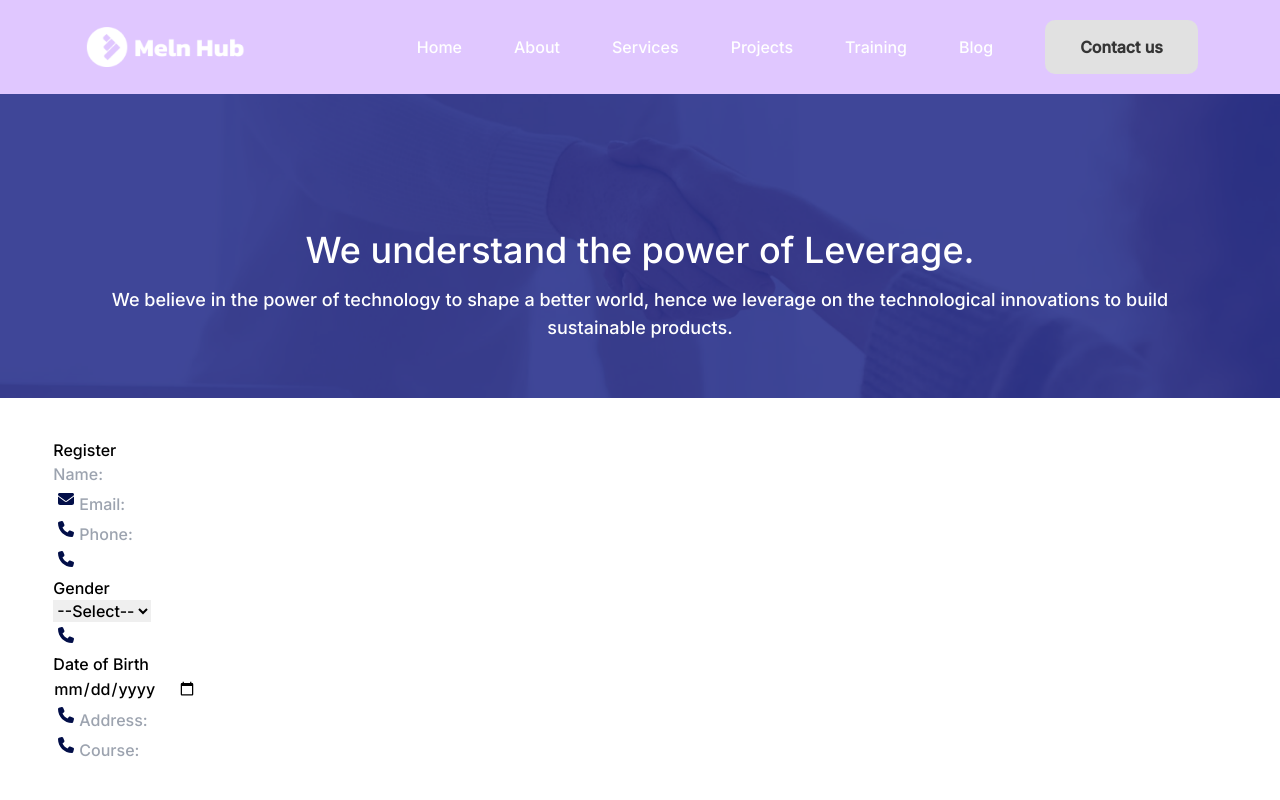
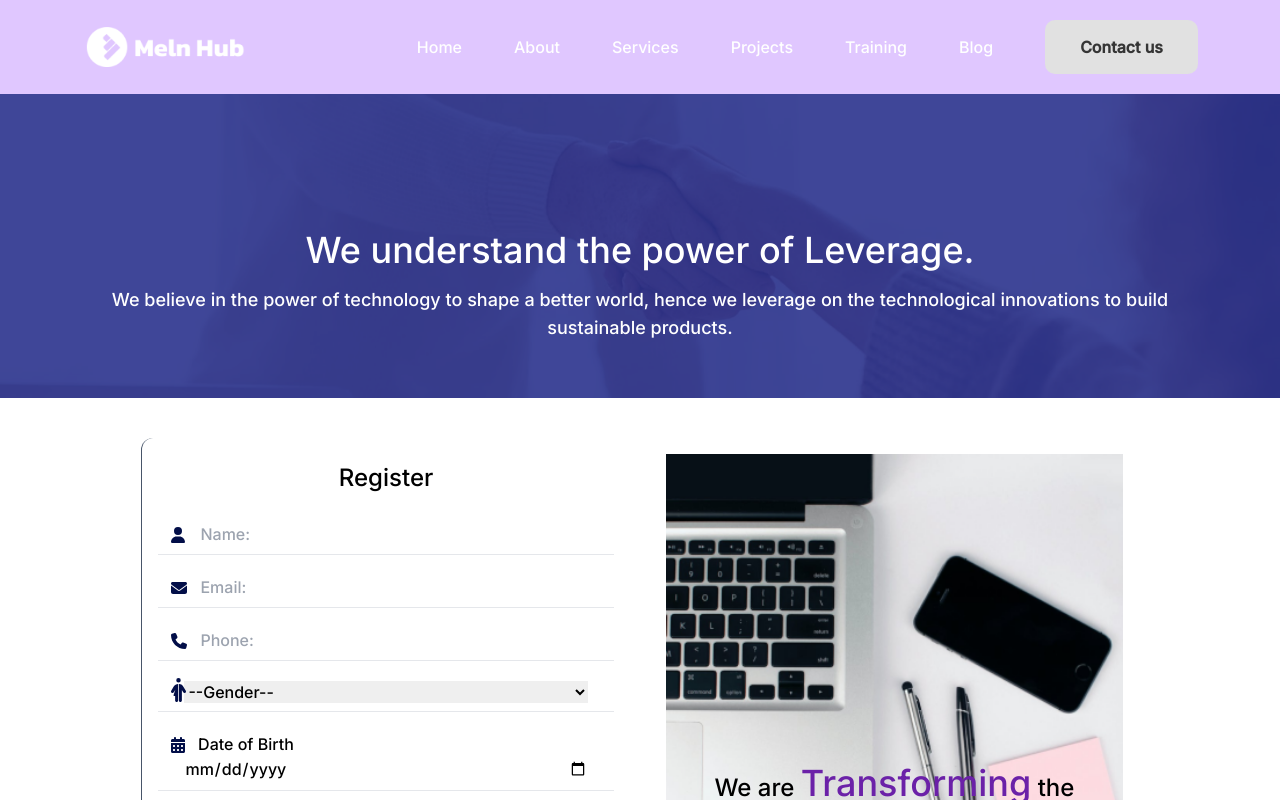
Before and after one commit to Goodlucketi/MelnHub, a Vue app: page /registration in a window 1280 px wide. Shown: the top 800 px of the page. Built offline with nearby package versions, Linux system fonts and the light colour scheme.

Commit message:
registration data

```diff
--- a/src/components/register/RegistrationForm.vue
+++ b/src/components/register/RegistrationForm.vue
@@ -1,48 +1,57 @@
 <template>
   <div class="register">
     <div class="regContainer w-11/12 py-10 mx-auto">
-      <h3>Register</h3>
-      <div class="form">
-        <form class="regForm">
-          <div>
-            <font-awesome-icon class="icon" icon="fa-solid fa-user" />
-            <input type="text" name="name" id="name" placeholder="Name:" />
+      <div class="form flex gap-5 justify-center align-center">
+        <form class="regForm border-l border-slate-600 rounded-xl p-4 w-5/12">
+          <h3 class="text-2xl text-center mb-3 p-2">Register</h3>
+
+          <div class="p-2 border-b mb-3 relative ">
+            <font-awesome-icon class="icon absolute" icon="fa-solid fa-user" />
+            <input type="text" name="name" id="name" placeholder="Name:" class="block w-11/12 mx-auto outline-0 pl-4" />
           </div>
-          <div>
-            <font-awesome-icon class="icon" icon="fa-solid fa-envelope" />
-            <input type="email" name="email" id="email" placeholder="Email:" />
+          <div class="p-2 border-b mb-3 relative ">
+            <font-awesome-icon class="icon absolute" icon="fa-solid fa-envelope" />
+            <input type="email" name="email" id="email" placeholder="Email:"  class="block w-11/12 mx-auto outline-0 pl-4"/>
           </div>
-          <div>
-            <font-awesome-icon class="icon" icon="fa-solid fa-phone" />
-            <input type="text" name="phone" id="phone" placeholder="Phone:" />
+          <div class="p-2 border-b mb-3 relative ">
+            <font-awesome-icon class="icon absolute" icon="fa-solid fa-phone" />
+            <input type="text" name="phone" id="phone" placeholder="Phone:" class="block w-11/12 mx-auto outline-0 pl-4" />
           </div>
 
-          <div>
-            <font-awesome-icon class="icon" icon="fa-solid fa-phone" />
-            <label for="gender" class="block">Gender</label>
-            <select name="gender" id="gender" class="block">
-              <option value="null">--Select--</option>
-              <option value="male">Male</option>
-              <option value="female">Female</option>
+          <div class="p-2 border-b mb-3 relative">
+            <font-awesome-icon icon="fa-solid fa-person-half-dress" size="xl" class="icon absolute top-0" />
+            <select name="gender" id="gender" class="block w-11/12 mx-auto outline-0">
+              <option value="null" class="p-2 outline-0">--Gender--</option>
+              <option value="male" class="p-2 outline-0">Male</option>
+              <option value="female" class="p-2 outline-0">Female</option>
             </select>
           </div>
 
-          <div>
-            <font-awesome-icon class="icon" icon="fa-solid fa-phone" />
-            <label for="dob" class="block">Date of Birth</label>
-            <input type="date" name="dob" id="dob" placeholder="Date of Birth:" class="block" />
+          <div class="p-2 border-b mb-3 relative">
+            <font-awesome-icon icon="fa-solid fa-calendar-days" class="icon absolute"/>
+            <label for="dob" class="block pl-8">Date of Birth</label>
+            <input type="date" name="dob" id="dob" placeholder="Date of Birth:" class="block w-11/12 mx-auto outline-0" />
           </div>
-          <div>
-            <font-awesome-icon class="icon" icon="fa-solid fa-phone" />
-            <input type="text" name="address" id="address" placeholder="Address:" />
+          <div class="p-2 border-b mb-3 relative ">
+            <font-awesome-icon class="icon absolute" icon="fa-solid fa-location-dot" />
+            <input type="text" name="address" id="address" placeholder="Address:" class="block w-11/12 mx-auto outline-0 pl-4" />
           </div>
 
-          <div>
-            <font-awesome-icon class="icon" icon="fa-solid fa-phone" />
-            <input type="text" name="course" id="course" placeholder="Course:" />
+          <div class="p-2 border-b mb-3 relative ">
+            <font-awesome-icon class="icon absolute" icon="fa-solid fa-book" />
+            <input type="text" name="course" id="course" placeholder="Course:"  class="block w-11/12 mx-auto outline-0 pl-4" v-model="courseSelect"/>
           </div>
 
+          <div class="p-2 mt-5 relative">
+            <input type="submit" value="Enroll" class="block w-11/12 mx-auto bg-purple-700 text-white p-2 rounded-lg hover:bg-slate-400 transition-all duration-1000">
+          </div>
         </form>
+        <div class="form-img w-5/12 relative rounded-xl">
+          <h3 class="p-4 text-center text-2xl absolute bottom-32">
+            We are <span class="text-4xl text-purple-800 text-shadow">Transforming</span> the <span class="text-4xl text-purple-800 text-shadow">Future</span> with <span class="text-4xl text-purple-800 text-shadow">Technology</span>
+          </h3>
+          <img src="../../assets/images/Rectangle 124 (1).png" alt="Laptop wit mobile phone" class="w-full p-4 rounded-xl  transition-all duration-1000 hover:filter-none">
+        </div>
       </div>
     </div>
   </div>
@@ -53,7 +62,7 @@ export default {
   name: "RegistrationForm",
   data() {
     return {
-
+      courseSelect: this.$route.params.courseSelect,
     }
   },
 };
--- a/src/components/training/TrainingComponent.vue
+++ b/src/components/training/TrainingComponent.vue
@@ -5,83 +5,83 @@
       <div class="courses grid grid-cols-3 justify-center gap-10 align-center sm:grid-cols-1">
         <div class="course rounded-lg flex flex-col shadow-lg px-10 py-5 text-center">
           <img src="../../assets/icons/Code.png" alt="Software Development" class="w-2/6 p-5 mx-auto">
-          <h3 class="text-2xl p-2 mb-2">Software Development</h3>
+          <h3 class="text-2xl p-2 mb-2" :courses="courses.SoftwareDevelopment">{{courses.SoftwareDevelopment }}</h3>
           <p class="text-sm mb-5">
             Lorem ipsum dolor sit amet consectetur, adipisicing elit. Cupiditate, reprehenderit odit modi blanditiis corrupti repellat, dolore aut tempore laboriosam magnam, doloremque deleniti vel accusantium maxime iure sunt possimus voluptas autem.
           </p>
-          <router-link to="/registration" class="border rounded-lg bg-purple-800 text-white hover:bg-white hover:text-purple-500 transition-all duration-1000 p-2">Register</router-link>
+          <router-link :to="{name: 'registration', params: {courseSelect: courses.SoftwareDevelopment}}" class="border rounded-lg bg-purple-800 text-white hover:bg-white hover:text-purple-500 transition-all duration-1000 p-2">Register</router-link>
         </div>
 
         <div class="course rounded-lg flex flex-col shadow-lg px-10 py-5 text-center">
           <img src="../../assets/icons/icons8-branding-48 1.png" alt="Software Development" class="w-2/6 p-5 mx-auto">
-          <h3 class="text-2xl p-2 mb-2">Grapics Design</h3>
+          <h3 class="text-2xl p-2 mb-2" :courses="courses.GraphicsDesign">{{ courses.GraphicsDesign }}</h3>
           <p class="text-sm mb-5">
             Lorem ipsum dolor sit amet consectetur, adipisicing elit. Cupiditate, reprehenderit odit modi blanditiis corrupti repellat, dolore aut tempore laboriosam magnam, doloremque deleniti vel accusantium maxime iure sunt possimus voluptas autem.
           </p>
-          <router-link to="/registration" class="border rounded-lg bg-purple-800 text-white hover:bg-white hover:text-purple-500 transition-all duration-1000 p-2">Register</router-link>
+          <router-link :to="{name: 'registration', params: {courseSelect: courses.GraphicsDesign}}" class="border rounded-lg bg-purple-800 text-white hover:bg-white hover:text-purple-500 transition-all duration-1000 p-2">Register</router-link>
         </div>
 
         <div class="course rounded-lg flex flex-col shadow-lg px-10 py-5 text-center">
           <img src="../../assets/icons/icons8-product-management-68 1.png" alt="Software Development" class="w-2/6 p-5 mx-auto">
-          <h3 class="text-2xl p-2 mb-2">Project Management</h3>
+          <h3 class="text-2xl p-2 mb-2" :courses="courses.ProjectManagement">{{ courses.ProjectManagement }}</h3>
           <p class="text-sm mb-5">
             Lorem ipsum dolor sit amet consectetur, adipisicing elit. Cupiditate, reprehenderit odit modi blanditiis corrupti repellat, dolore aut tempore laboriosam magnam, doloremque deleniti vel accusantium maxime iure sunt possimus voluptas autem.
           </p>
-          <router-link to="/registration" class="border rounded-lg bg-purple-800 text-white hover:bg-white hover:text-purple-500 transition-all duration-1000 p-2">Register</router-link>
+          <router-link :to="{name: 'registration', params: {courseSelect: courses.ProjectManagement}}" class="border rounded-lg bg-purple-800 text-white hover:bg-white hover:text-purple-500 transition-all duration-1000 p-2">Register</router-link>
         </div>
 
         <div class="course rounded-lg flex flex-col shadow-lg px-10 py-5 text-center">
           <img src="../../assets/icons/icons8-meeting-50 1.png" alt="Software Development" class="w-2/6 p-5 mx-auto">
-          <h3 class="text-2xl p-2 mb-2">Data Analysis</h3>
+          <h3 class="text-2xl p-2 mb-2" :courses="courses.data">{{ courses.data}}</h3>
           <p class="text-sm mb-5">
             Lorem ipsum dolor sit amet consectetur, adipisicing elit. Cupiditate, reprehenderit odit modi blanditiis corrupti repellat, dolore aut tempore laboriosam magnam, doloremque deleniti vel accusantium maxime iure sunt possimus voluptas autem.
           </p>
-          <router-link to="/registration" class="border rounded-lg bg-purple-800 text-white hover:bg-white hover:text-purple-500 transition-all duration-1000 p-2">Register</router-link>
+          <router-link :to="{name: 'registration', params: {courseSelect: courses.data}}" class="border rounded-lg bg-purple-800 text-white hover:bg-white hover:text-purple-500 transition-all duration-1000 p-2">Register</router-link>
         </div>
 
         <div class="course rounded-lg flex flex-col shadow-lg px-10 py-5 text-center">
           <img src="../../assets/icons/icons8-layout-50 1.png" alt="Software Development" class="w-2/6 p-5 mx-auto">
-          <h3 class="text-2xl p-2 mb-2">UI/UX Design</h3>
+          <h3 class="text-2xl p-2 mb-2" :courses="courses.UiUx">{{ courses.UiUx }}</h3>
           <p class="text-sm mb-5">
             Lorem ipsum dolor sit amet consectetur, adipisicing elit. Cupiditate, reprehenderit odit modi blanditiis corrupti repellat, dolore aut tempore laboriosam magnam, doloremque deleniti vel accusantium maxime iure sunt possimus voluptas autem.
           </p>
-          <router-link to="/registration" class="border rounded-lg bg-purple-800 text-white hover:bg-white hover:text-purple-500 transition-all duration-1000 p-2">Register</router-link>
+          <router-link :to="{name: 'registration', params: {courseSelect: courses.UiUx}}" class="border rounded-lg bg-purple-800 text-white hover:bg-white hover:text-purple-500 transition-all duration-1000 p-2">Register</router-link>
         </div>
 
         <div class="course rounded-lg flex flex-col shadow-lg px-10 py-5 text-center">
           <img src="../../assets/icons/icons8-layout-50 1.png" alt="Software Development" class="w-2/6 p-5 mx-auto">
-          <h3 class="text-2xl p-2 mb-2">Video Editing</h3>
+          <h3 class="text-2xl p-2 mb-2" :courses="courses.videoEditing">{{ courses.videoEditing }}</h3>
           <p class="text-sm mb-5">
             Lorem ipsum dolor sit amet consectetur, adipisicing elit. Cupiditate, reprehenderit odit modi blanditiis corrupti repellat, dolore aut tempore laboriosam magnam, doloremque deleniti vel accusantium maxime iure sunt possimus voluptas autem.
           </p>
-          <router-link to="/registration" class="border rounded-lg bg-purple-800 text-white hover:bg-white hover:text-purple-500 transition-all duration-1000 p-2">Register</router-link>
+          <router-link :to="{name: 'registration', params: {courseSelect: courses.videoEditing}}" class="border rounded-lg bg-purple-800 text-white hover:bg-white hover:text-purple-500 transition-all duration-1000 p-2">Register</router-link>
         </div>
 
         <div class="course rounded-lg flex flex-col shadow-lg px-10 py-5 text-center">
           <img src="../../assets/icons/icons8-layout-50 1.png" alt="Software Development" class="w-2/6 p-5 mx-auto">
-          <h3 class="text-2xl p-2 mb-2">Web Development</h3>
+          <h3 class="text-2xl p-2 mb-2" :courses="courses.WebDevelopment">{{courses.WebDevelopment}}</h3>
           <p class="text-sm mb-5">
             Lorem ipsum dolor sit amet consectetur, adipisicing elit. Cupiditate, reprehenderit odit modi blanditiis corrupti repellat, dolore aut tempore laboriosam magnam, doloremque deleniti vel accusantium maxime iure sunt possimus voluptas autem.
           </p>
-          <router-link to="/registration" class="border rounded-lg bg-purple-800 text-white hover:bg-white hover:text-purple-500 transition-all duration-1000 p-2">Register</router-link>
+          <router-link :to="{name: 'registration', params: {courseSelect: courses.WebDevelopment}}" class="border rounded-lg bg-purple-800 text-white hover:bg-white hover:text-purple-500 transition-all duration-1000 p-2">Register</router-link>
         </div>
 
         <div class="course rounded-lg flex flex-col shadow-lg px-10 py-5 text-center">
           <img src="../../assets/icons/icons8-branding-48 1.png" alt="Software Development" class="w-2/6 p-5 mx-auto">
-          <h3 class="text-2xl p-2 mb-2">Microsoft Office Suite</h3>
+          <h3 class="text-2xl p-2 mb-2" :courses="courses.microsoft" >{{courses.microsoft}}</h3>
           <p class="text-sm mb-5">
             Lorem ipsum dolor sit amet consectetur, adipisicing elit. Cupiditate, reprehenderit odit modi blanditiis corrupti repellat, dolore aut tempore laboriosam magnam, doloremque deleniti vel accusantium maxime iure sunt possimus voluptas autem.
           </p>
-          <router-link to="/registration" class="border rounded-lg bg-purple-800 text-white hover:bg-white hover:text-purple-500 transition-all duration-1000 p-2">Register</router-link>
+          <router-link :to="{name: 'registration', params: {courseSelect: courses.microsoft}}" class="border rounded-lg bg-purple-800 text-white hover:bg-white hover:text-purple-500 transition-all duration-1000 p-2">Register</router-link>
         </div>
 
         <div class="course rounded-lg flex flex-col shadow-lg px-10 py-5 text-center">
           <img src="../../assets/icons/icons8-one-way-transition-50 1.png" alt="Software Development" class="w-2/6 p-5 mx-auto">
-          <h3 class="text-2xl p-2 mb-2">Forex Trading</h3>
+          <h3 class="text-2xl p-2 mb-2" :courses="courses.ForexTrading">{{ courses.ForexTrading }}</h3>
           <p class="text-sm mb-5">
             Lorem ipsum dolor sit amet consectetur, adipisicing elit. Cupiditate, reprehenderit odit modi blanditiis corrupti repellat, dolore aut tempore laboriosam magnam, doloremque deleniti vel accusantium maxime iure sunt possimus voluptas autem.
           </p>
-          <router-link to="/registration" class="border rounded-lg bg-purple-800 text-white hover:bg-white hover:text-purple-500 transition-all duration-800 p-2">Register</router-link>
+          <router-link :to="{name: 'registration', params: {courseSelect: courses.ForexTrading}}" class="border rounded-lg bg-purple-800 text-white hover:bg-white hover:text-purple-500 transition-all duration-800 p-2">Register</router-link>
         </div>
       </div>
     </div>
@@ -91,6 +91,27 @@
 <script>
 export default {
   name: "TrainingComponent",
+  data() {
+    return {
+      courses: {
+        DataProcessing: "Data Processing",
+        WebDevelopment: "Web Development",
+        data: "Data Analysis",
+        ForexTrading: "Forex Trading",
+        SoftwareDevelopment: "Software Development",
+        ProjectManagement: "Project Management",
+        GraphicsDesign: "Graphics Design",
+        UiUx: "UI / UX Design",
+        microsoft: "Microsoft Office Suite",
+        videoEditing: "Video Editing"
+      }
+    }
+  },
+  methods: {
+    courseSelect(){
+       console.log(this.courses);
+    }
+  },
 }
 </script>
 
```
Also changed, not shown: src/components/home/ContactUs.vue (+4 -3 lines), src/main.js (+10 -2 lines).
